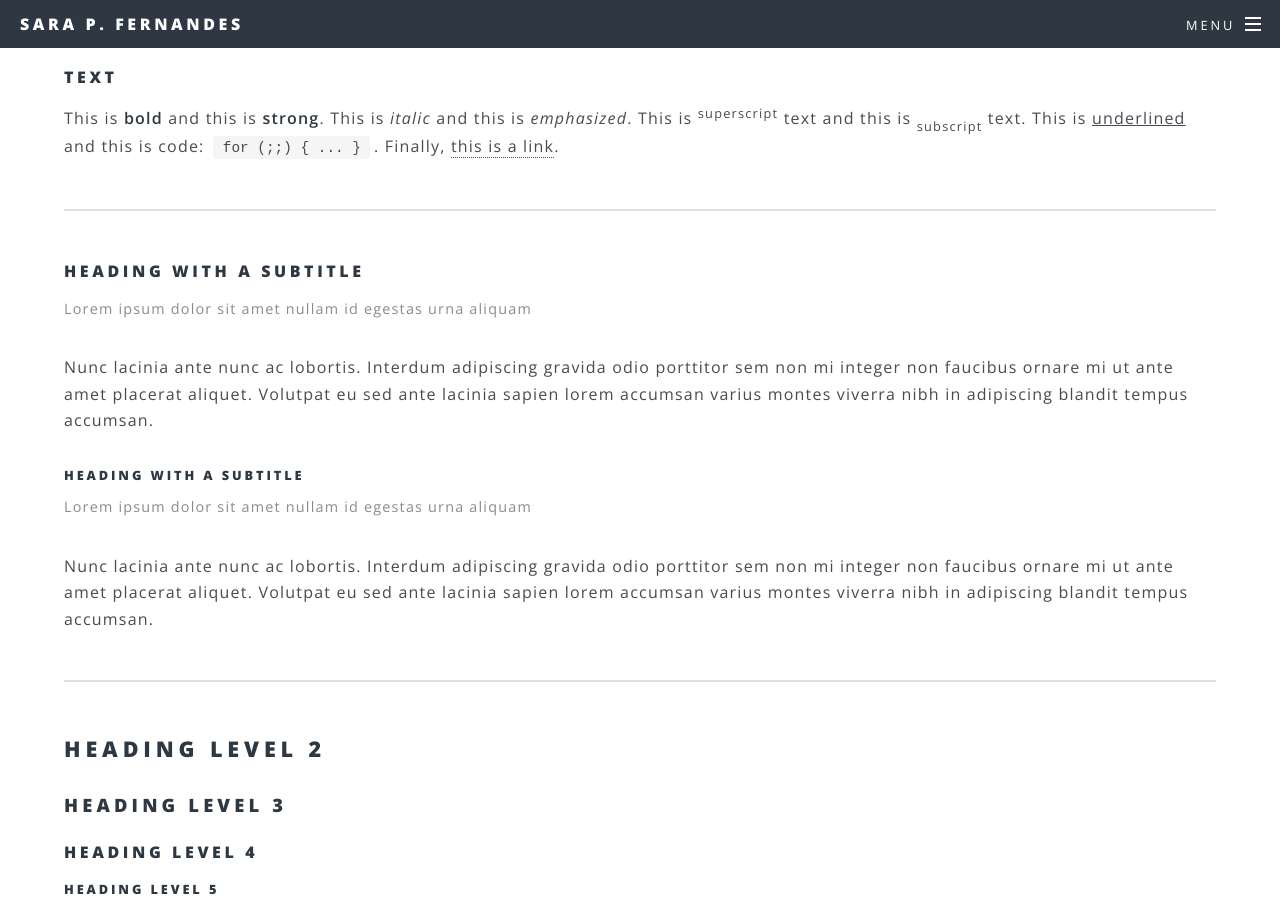
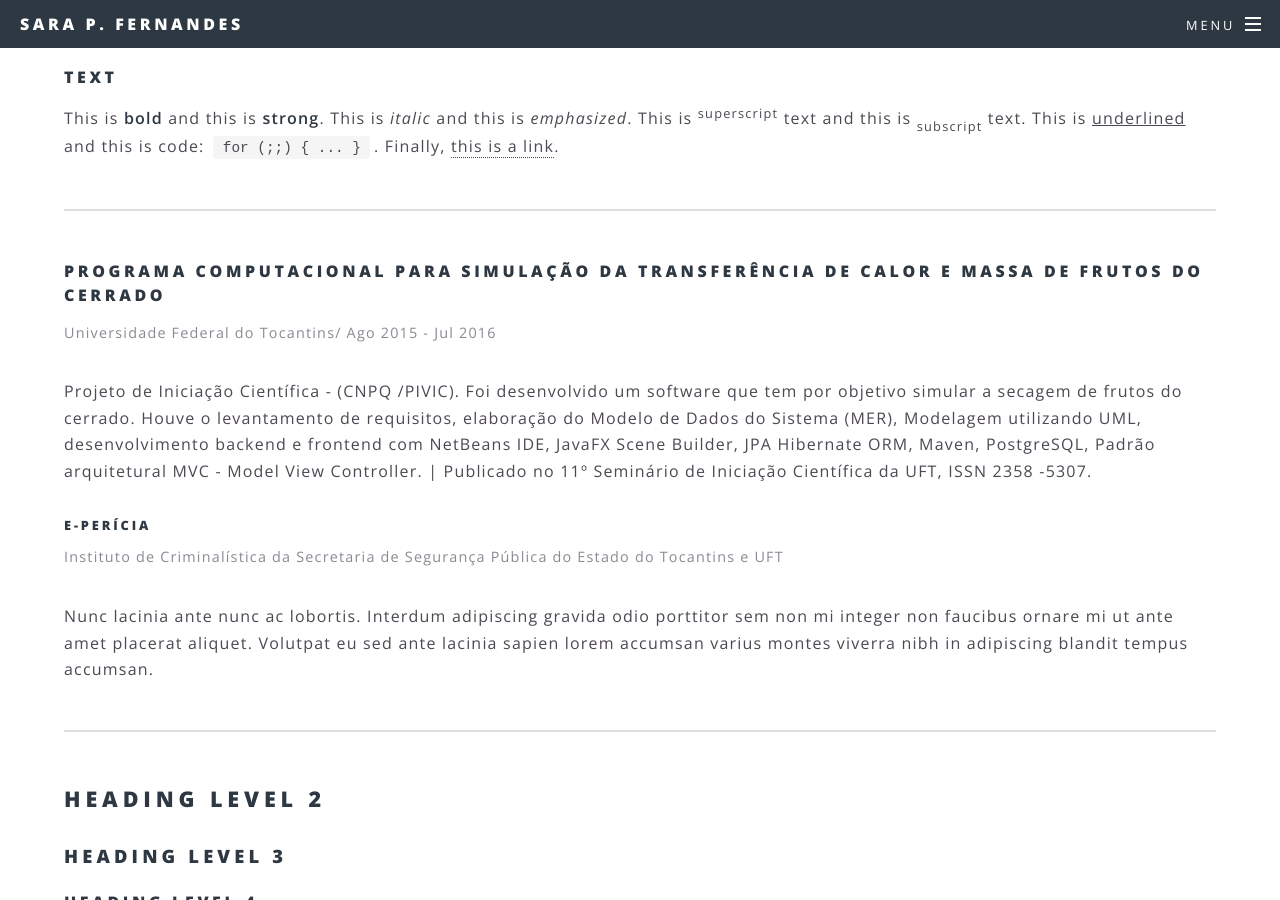
Before and after one commit to SaraFernandes/sarafernandes.github.io_sfdhgdfg, a Jekyll site: the page built from elements.html, in a window 1280 px wide and 900 px high, scrolled down 424 px. Built offline with Jekyll 4.4.1, drawn with Linux system fonts in a browser that asks for light colours.

```diff
--- a/elements.html
+++ b/elements.html
@@ -9,13 +9,14 @@
 				This is <u>underlined</u> and this is code: <code>for (;;) { ... }</code>. Finally, <a href="#">this is a link</a>.</p>
 				<hr />
 				<header>
-					<h4>Heading with a Subtitle</h4>
-					<p>Lorem ipsum dolor sit amet nullam id egestas urna aliquam</p>
+					<h4>Programa Computacional Para Simulação da Transferência de Calor e  Massa de Frutos do Cerrado</h4>
+					<p>Universidade Federal do Tocantins/ Ago 2015 - Jul 2016</p>
 				</header>
-				<p>Nunc lacinia ante nunc ac lobortis. Interdum adipiscing gravida odio porttitor sem non mi integer non faucibus ornare mi ut ante amet placerat aliquet. Volutpat eu sed ante lacinia sapien lorem accumsan varius montes viverra nibh in adipiscing blandit tempus accumsan.</p>
+				<p>Projeto de Iniciação Científica - (CNPQ /PIVIC). Foi desenvolvido um software que tem por objetivo simular a secagem de frutos do cerrado. Houve o levantamento de requisitos, elaboração do Modelo de Dados do Sistema (MER), Modelagem utilizando UML, desenvolvimento backend e frontend com NetBeans IDE, JavaFX Scene
+					Builder, JPA Hibernate ORM, Maven, PostgreSQL, Padrão arquitetural MVC - Model View Controller. | Publicado no 11º Seminário de Iniciação Científica da UFT, ISSN 2358 -5307.</p>
 				<header>
-					<h5>Heading with a Subtitle</h5>
-					<p>Lorem ipsum dolor sit amet nullam id egestas urna aliquam</p>
+					<h5>e-Perícia</h5>
+					<p>Instituto de Criminalística da Secretaria de Segurança Pública do Estado do Tocantins e UFT</p>
 				</header>
 				<p>Nunc lacinia ante nunc ac lobortis. Interdum adipiscing gravida odio porttitor sem non mi integer non faucibus ornare mi ut ante amet placerat aliquet. Volutpat eu sed ante lacinia sapien lorem accumsan varius montes viverra nibh in adipiscing blandit tempus accumsan.</p>
 				<hr />
--- a/index.html
+++ b/index.html
@@ -56,7 +56,7 @@
 						<div class="inner">
 							<header class="major">
 								<h2>Mais Um Pouco</h2>
-								<p> Participo de todo o ciclo de vida de desenvolvimento de software para fornecer informações sobre os requisitos funcionais, horários e possíveis problemas. Sempre procuro me comunicar eficazmente com toda a equipe do projeto de software,  a fim de contribuir com o máximo de valor possível e ganhar rapidamente seu respeito e transformando o ambiente em um lugar...
+								<p> Participo de todo o ciclo de vida de desenvolvimento de software para fornecer informações sobre os requisitos funcionais, horários e possíveis problemas. Sempre procuro me comunicar eficazmente com toda a equipe do projeto de software,  a fim de contribuir com o máximo de valor possível e ganhar rapidamente seu respeito, transformando o ambiente em um lugar onde haja colaboração, e conseguentemente ótimos resultados.
 								</p>
 							</header>
 							<ul class="features">
```
